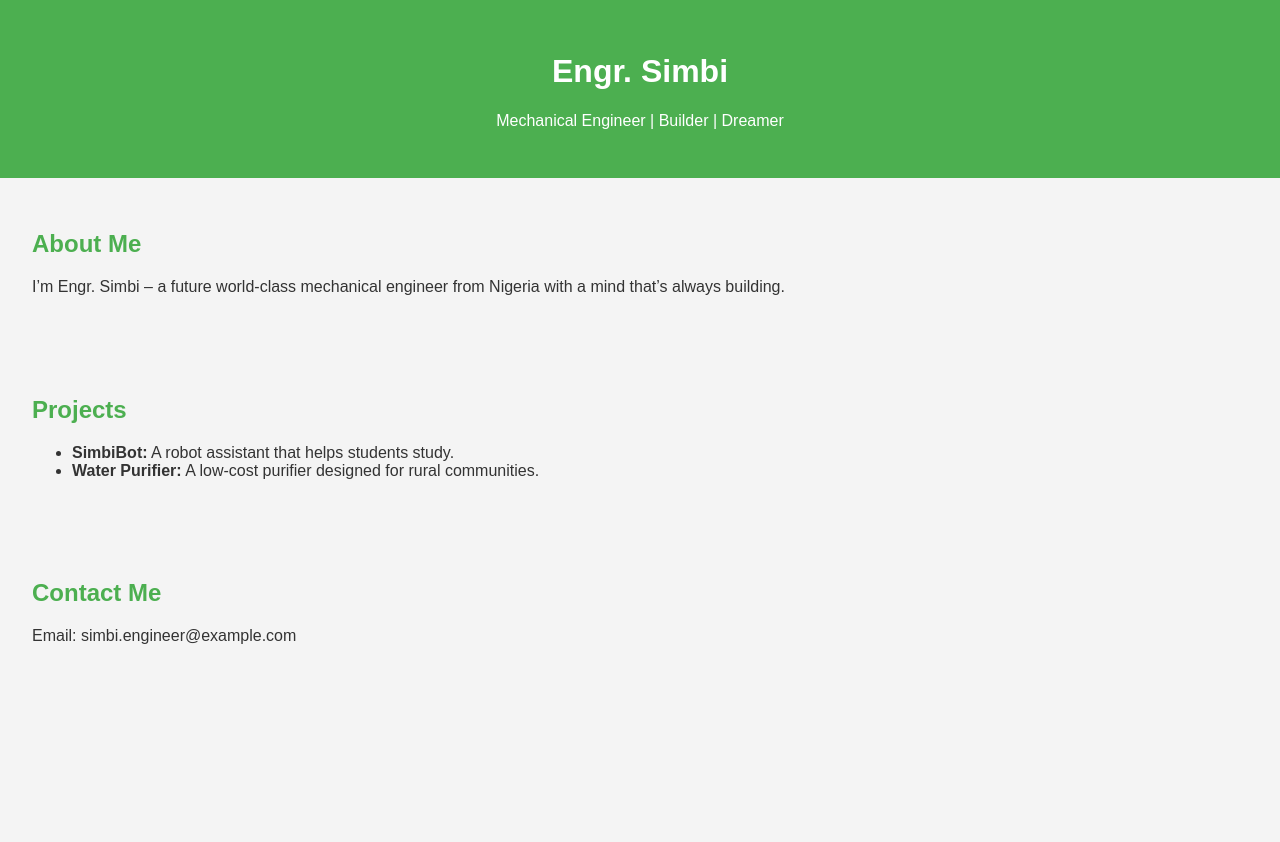
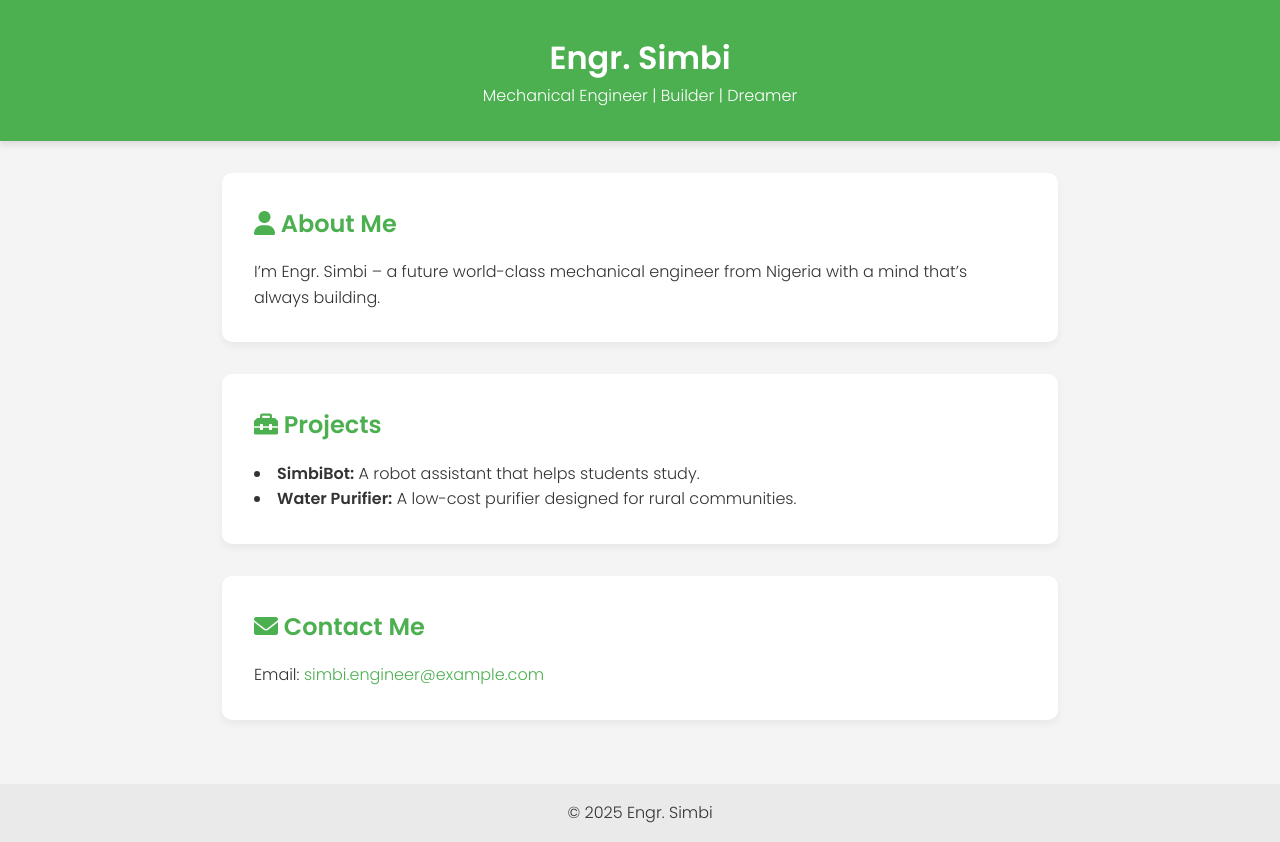
Before and after one commit to DozieTheBoss/Engr.-Simbi-, a plain HTML site: page index.html in a window 1280 px wide. Before the commit the page ends 800 px from the top, so only its background shows below. Drawn offline with Linux system fonts and the light colour scheme.

Commit message:
Add files via upload

```diff
--- a/index.html
+++ b/index.html
@@ -3,29 +3,41 @@
 <html lang="en">
 <head>
   <meta charset="UTF-8" />
-    <meta name="viewport" content="width=device-width, initial-scale=1.0"/>
-    <title>Engr. Simbi - Portfolio</title>
-    <link rel="stylesheet" href="style.css"/>
+  <meta name="viewport" content="width=device-width, initial-scale=1.0" />
+  <title>Engr. Simbi | Portfolio</title>
+  <link rel="stylesheet" href="styles.css" />
+  <link rel="icon" href="favicon.ico" type="image/x-icon" />
+  <link href="https://fonts.googleapis.com/css2?family=Poppins:wght@300;600&display=swap" rel="stylesheet" />
+  <link rel="stylesheet" href="https://cdnjs.cloudflare.com/ajax/libs/font-awesome/6.0.0/css/all.min.css">
 </head>
 <body>
-    <header>
+  <header class="header">
     <h1>Engr. Simbi</h1>
     <p>Mechanical Engineer | Builder | Dreamer</p>
   </header>
-    <section class="about">
-        <h2>About Me</h2>
+
+  <main class="container">
+    <section class="section about">
+      <h2><i class="fas fa-user"></i> About Me</h2>
       <p>I’m Engr. Simbi – a future world-class mechanical engineer from Nigeria with a mind that’s always building.</p>
     </section>
-    <section class="projects">
-        <h2>Projects</h2>
+
+    <section class="section projects">
+      <h2><i class="fas fa-toolbox"></i> Projects</h2>
       <ul>
         <li><strong>SimbiBot:</strong> A robot assistant that helps students study.</li>
         <li><strong>Water Purifier:</strong> A low-cost purifier designed for rural communities.</li>
       </ul>
     </section>
-    <section class="contact">
-        <h2>Contact Me</h2>
-        <p>Email: simbi.engineer@example.com</p>
+
+    <section class="section contact">
+      <h2><i class="fas fa-envelope"></i> Contact Me</h2>
+      <p>Email: <a href="mailto:simbi.engineer@example.com">simbi.engineer@example.com</a></p>
     </section>
+  </main>
+
+  <footer class="footer">
+    <p>&copy; 2025 Engr. Simbi</p>
+  </footer>
 </body>
 </html>
--- /dev/null
+++ b/styles.css
@@ -0,0 +1,55 @@
+
+* {
+  margin: 0;
+  padding: 0;
+  box-sizing: border-box;
+  font-family: 'Poppins', sans-serif;
+}
+
+body {
+  background: #f4f4f4;
+  color: #333;
+  line-height: 1.6;
+}
+
+.header {
+  background-color: #4CAF50;
+  color: white;
+  padding: 2rem 1rem;
+  text-align: center;
+  box-shadow: 0 4px 6px rgba(0,0,0,0.1);
+}
+
+.container {
+  max-width: 900px;
+  margin: auto;
+  padding: 2rem;
+}
+
+.section {
+  background: white;
+  padding: 2rem;
+  margin-bottom: 2rem;
+  border-radius: 10px;
+  box-shadow: 0 4px 8px rgba(0,0,0,0.05);
+}
+
+.section h2 {
+  margin-bottom: 1rem;
+  color: #4CAF50;
+}
+
+ul {
+  list-style: inside;
+}
+
+a {
+  color: #4CAF50;
+  text-decoration: none;
+}
+
+.footer {
+  text-align: center;
+  padding: 1rem;
+  background: #eaeaea;
+}
```
Lines whose indentation alone changed are shown as unchanged.
